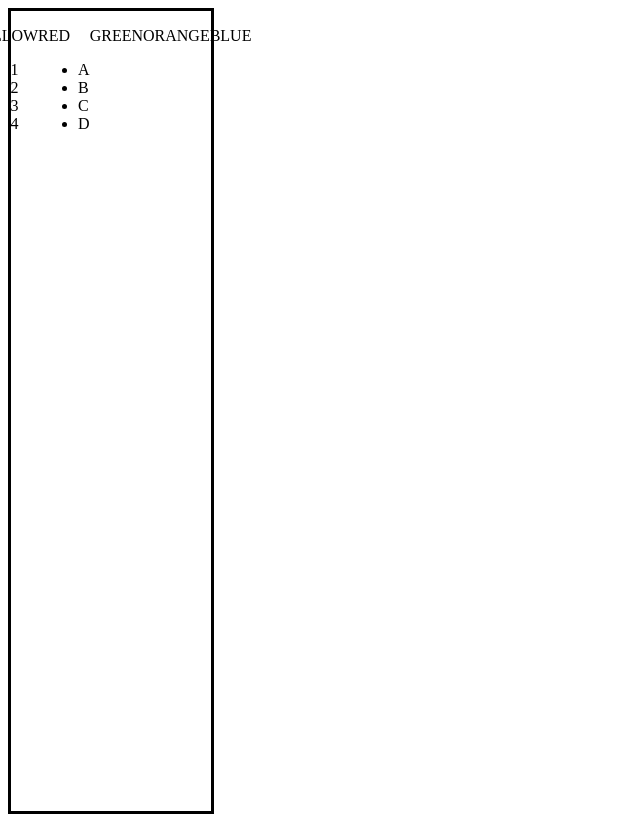
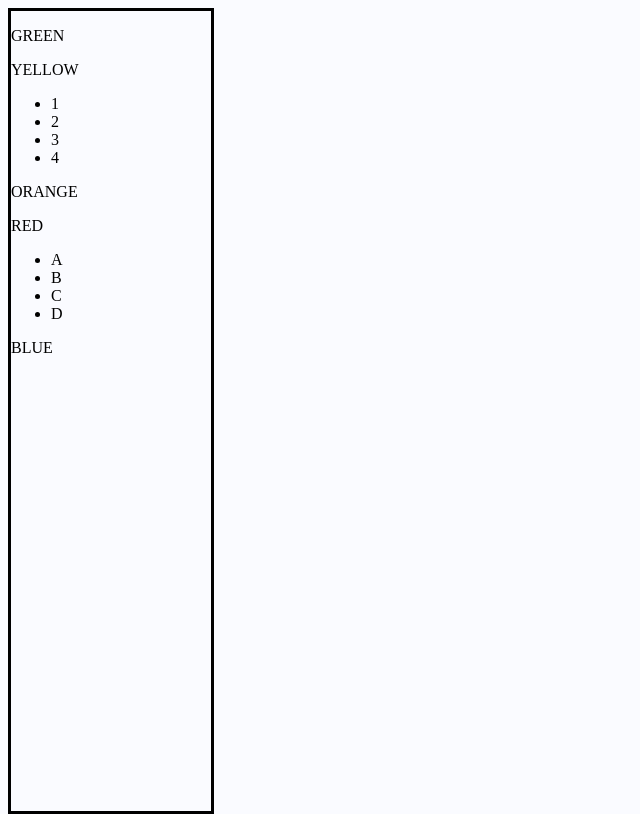
Before and after one commit to Samo1993/CSS, a plain HTML site: page index.html in a window 1280 px wide. Shown: the whole page, without its empty margins (0-640 px from the left). Drawn offline with Linux system fonts and the light colour scheme.

Commit message:
Add start.css

```diff
--- a/start.css
+++ b/start.css
@@ -1,30 +1,56 @@
 body {
-    position: relative;
-    display: flex;
-    flex-direction: row-reverse;
-    justify-content: center;
+    background-color: #fafbff;
 }
 
-body :nth-child(1) {
-    order: 2;
+.nav__top {
+    background-color: #234567;
+    display: flex;
+    text-align: center;
+    justify-content: space-around;
 }
 
-body :nth-child(2) {
-    order: 3;
+.sidebar {
+    background-color: #edefff;
 }
 
-body :nth-child(3) {
-    order: 1;
+section.sidebar {
+    display: flex;
+    flex-direction: column;
 }
 
-body :nth-child(4) {
-    order: 2;
+#img {
+    grid-area: img;
 }
 
-body :nth-child(5) {
-    order: 0;
+a {
+    color: white;
+    text-decoration: none;
+    margin: 10px;
 }
 
-#orange {
-    width: 300px
+a:hover {
+    color: #ff784d;
+    transition: 0.3s;
 }
+
+@media (max-width: 990px) {
+
+article {
+    padding: 10px;
+    margin: 10px;
+}
+
+.foo-img {
+    display: flex;
+    flex-direction: column;
+}
+
+#one,
+#two {
+    max-width: 100%;
+    max-height: 100%;
+}
+
+}
+
+/* sicuramente avrò sbagliato tutto calcolando che l'ho fatto da sola */
```
